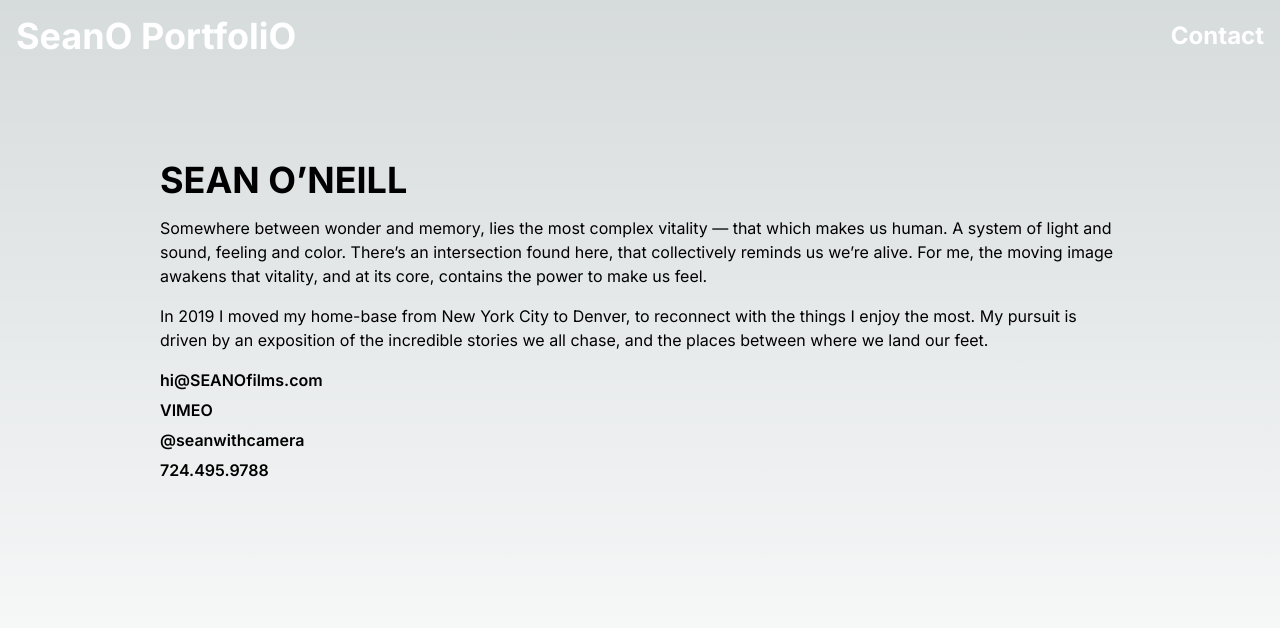
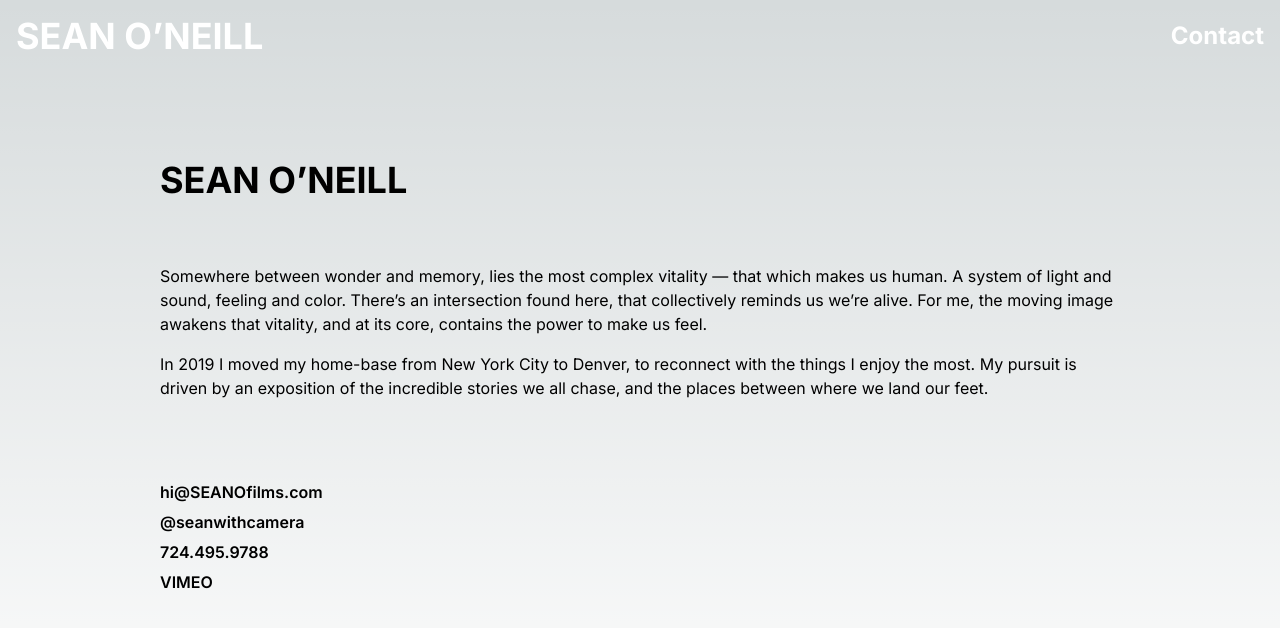
Before and after one commit to HarryFray/seano-portfolio, a Next.js app: page /contact in a window 1280 px wide. Shown: the top 628 px of the page. Built offline with nearby package versions, Linux system fonts and the light colour scheme.

Commit message:
basic contact page created

```diff
--- a/app/contact/page.tsx
+++ b/app/contact/page.tsx
@@ -3,8 +3,13 @@ import Link from "next/link";
 const Contact = () => {
   return (
     <main className="min-h-screen p-40">
-      <h1 className="text-4xl font-bold">SEAN O’NEILL</h1>
-      <p className="mt-4">
+      <Link
+        href="/"
+        className="text-4xl font-bold text-center hover:line-through"
+      >
+        SEAN O’NEILL
+      </Link>
+      <p className="mt-16">
         Somewhere between wonder and memory, lies the most complex vitality —
         that which makes us human. A system of light and sound, feeling and
         color. There’s an intersection found here, that collectively reminds us
@@ -17,18 +22,12 @@ const Contact = () => {
         of the incredible stories we all chase, and the places between where we
         land our feet.
       </p>
-      <div className="flex flex-col mt-4">
+      <div className="flex flex-col mt-20 ">
         <Link
           className="w-fit text-base font-semibold hover:line-through mb-1.5"
           href="mailto:hi@SEANOfilms.com"
         >
           hi@SEANOfilms.com
-        </Link>
-        <Link
-          className="w-fit text-base font-semibold hover:line-through mb-1.5"
-          href="https://vimeo.com/seanofilms"
-        >
-          VIMEO
         </Link>
         <Link
           className="w-fit text-base font-semibold hover:line-through mb-1.5"
@@ -38,9 +37,15 @@ const Contact = () => {
         </Link>
         <Link
           className="w-fit text-base font-semibold hover:line-through mb-1.5"
-          href="hi@SEANOfilms.com"
+          href="tel:+17244959788"
         >
           724.495.9788
+        </Link>
+        <Link
+          className="w-fit text-base font-semibold hover:line-through mb-1.5"
+          href="https://vimeo.com/seanofilms"
+        >
+          VIMEO
         </Link>
       </div>
     </main>
--- a/app/layout.tsx
+++ b/app/layout.tsx
@@ -10,7 +10,11 @@ export const metadata: Metadata = {
   description: "SeanO Portfolio Site",
 };
 
-export default function RootLayout({ children }: { children: React.ReactNode }) {
+export default function RootLayout({
+  children,
+}: {
+  children: React.ReactNode;
+}) {
   return (
     <html lang="en">
       <body className={inter.className}>
@@ -19,7 +23,7 @@ export default function RootLayout({ children }: { children: React.ReactNode })
             href="/"
             className="text-4xl font-bold text-white hover:line-through"
           >
-            SeanO PortfoliO
+            SEAN O’NEILL
           </Link>
           <Link
             href="/contact"
```
